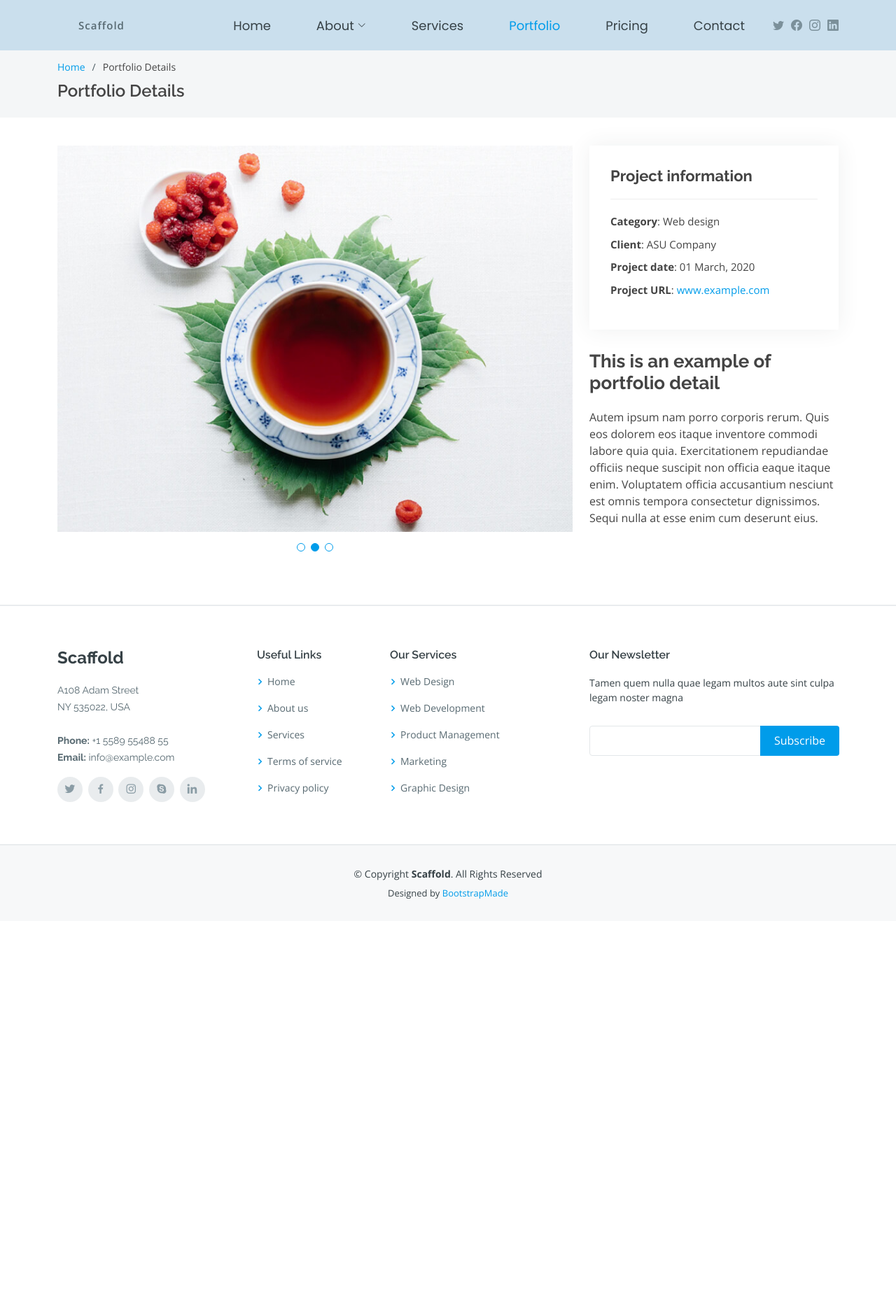
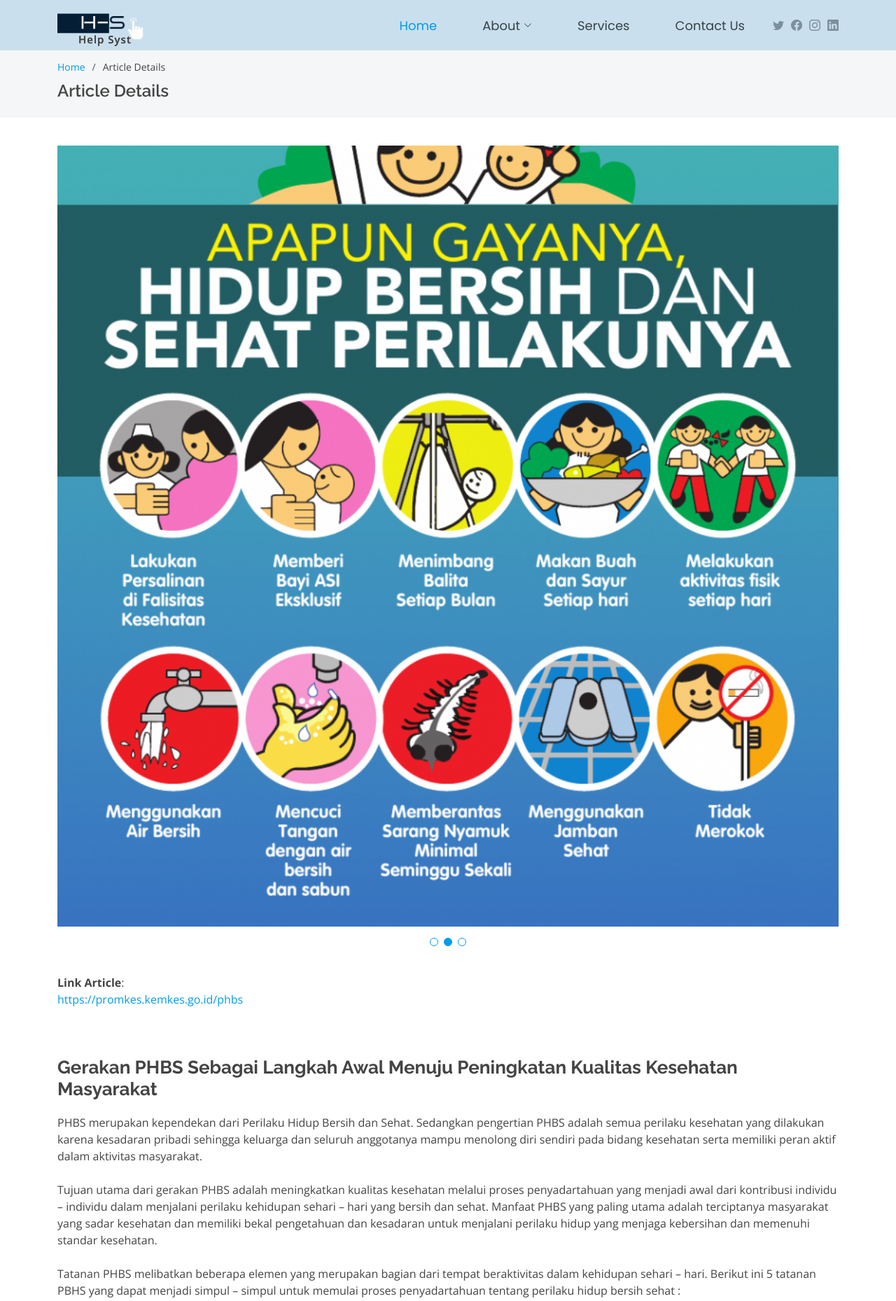
Before and after one commit to Smansarum22/HelpSyst_App, a plain HTML site: page portfolio-details.html in a window 1280 px wide. Shown: the top 1859 px of the page at 70% size. Before the commit the page ends 1316 px from the top, so only its background shows below. Drawn offline with nearby package versions, Linux system fonts and the light colour scheme.

Commit message:
add article phbs

```diff
--- a/portfolio-details.html
+++ b/portfolio-details.html
@@ -42,34 +42,24 @@
     <div class="container d-flex align-items-center">
 
       <div class="logo me-auto">
-        <h1><a href="index.html">Scaffold</a></h1>
+        <img src="assets/img/logo.png"><a href="index.html"></a><br>
+        <h1>Help Syst</h1>
+        <h1 class="help">Help Syst</h1>
         <!-- Uncomment below if you prefer to use an image logo -->
         <!-- <a href="index.html"><img src="assets/img/logo.png" alt="" class="img-fluid"></a>-->
       </div>
 
       <nav id="navbar" class="navbar order-last order-lg-0">
         <ul>
-          <li><a class="nav-link scrollto " href="#hero">Home</a></li>
+          <li><a class="nav-link scrollto active" href="#hero">Home</a></li>
           <li class="dropdown"><a href="#"><span>About</span> <i class="bi bi-chevron-down"></i></a>
             <ul>
               <li><a class="nav-link scrollto" href="#about">About Us</a></li>
               <li><a class="nav-link scrollto" href="#team">Team</a></li>
-              <li><a class="nav-link scrollto" href="#testimonials">Testimonials</a></li>
-              <li class="dropdown"><a href="#"><span>Deep Drop Down</span> <i class="bi bi-chevron-right"></i></a>
-                <ul>
-                  <li><a href="#">Deep Drop Down 1</a></li>
-                  <li><a href="#">Deep Drop Down 2</a></li>
-                  <li><a href="#">Deep Drop Down 3</a></li>
-                  <li><a href="#">Deep Drop Down 4</a></li>
-                  <li><a href="#">Deep Drop Down 5</a></li>
-                </ul>
-              </li>
             </ul>
           </li>
           <li><a class="nav-link scrollto" href="#services">Services</a></li>
-          <li><a class="nav-link scrollto active" href="#portfolio">Portfolio</a></li>
-          <li><a class="nav-link scrollto" href="#pricing">Pricing</a></li>
-          <li><a class="nav-link scrollto" href="#contact">Contact</a></li>
+          <li><a class="nav-link scrollto" href="#contact">Contact Us</a></li>
         </ul>
         <i class="bi bi-list mobile-nav-toggle"></i>
       </nav><!-- .navbar -->
@@ -92,9 +82,9 @@
 
         <ol>
           <li><a href="index.html">Home</a></li>
-          <li>Portfolio Details</li>
+          <li>Article Details</li>
         </ol>
-        <h2>Portfolio Details</h2>
+        <h2>Article Details</h2>
 
       </div>
     </section><!-- End Breadcrumbs -->
@@ -105,46 +95,44 @@
 
         <div class="row gy-4">
 
-          <div class="col-lg-8">
+          <div class="">
             <div class="portfolio-details-slider swiper-container">
               <div class="swiper-wrapper align-items-center">
 
                 <div class="swiper-slide">
-                  <img src="assets/img/portfolio/portfolio-1.jpg" alt="">
+                  <img src="assets/img/article/phbs1.jpeg" alt="">
                 </div>
 
                 <div class="swiper-slide">
-                  <img src="assets/img/portfolio/portfolio-2.jpg" alt="">
+                  <img src="assets/img/article/phbs2.png" alt="">
                 </div>
 
                 <div class="swiper-slide">
-                  <img src="assets/img/portfolio/portfolio-3.jpg" alt="">
+                  <img src="assets/img/article/phbs3.jpeg" alt="">
                 </div>
 
               </div>
               <div class="swiper-pagination"></div>
             </div>
           </div>
-
           <div class="col-lg-4">
-            <div class="portfolio-info">
-              <h3>Project information</h3>
+                <p><strong>Link Article</strong>: <a href="#">https://promkes.kemkes.go.id/phbs</a></p>
+            </div>
+            <div class="portfolio-description">
+              <h2>Gerakan PHBS Sebagai Langkah Awal Menuju Peningkatan Kualitas Kesehatan Masyarakat</h2>
+              <p>
+                PHBS merupakan kependekan dari Perilaku Hidup Bersih dan Sehat. Sedangkan pengertian PHBS adalah semua perilaku kesehatan yang dilakukan karena kesadaran pribadi sehingga keluarga dan seluruh anggotanya mampu menolong diri sendiri pada bidang kesehatan serta memiliki peran aktif dalam aktivitas masyarakat. <br> <br> Tujuan utama dari gerakan PHBS adalah meningkatkan kualitas kesehatan melalui proses penyadartahuan yang menjadi awal dari kontribusi individu – individu dalam menjalani perilaku kehidupan sehari – hari yang bersih dan sehat. Manfaat PHBS yang paling utama adalah terciptanya masyarakat yang sadar kesehatan dan memiliki bekal pengetahuan dan kesadaran untuk menjalani perilaku hidup yang menjaga kebersihan dan memenuhi standar kesehatan.
+              <br> <br> Tatanan PHBS melibatkan beberapa elemen yang merupakan bagian dari tempat beraktivitas dalam kehidupan sehari – hari. Berikut ini 5 tatanan PBHS yang dapat menjadi simpul – simpul untuk memulai proses penyadartahuan tentang perilaku hidup bersih sehat :
+              </p>
               <ul>
-                <li><strong>Category</strong>: Web design</li>
-                <li><strong>Client</strong>: ASU Company</li>
-                <li><strong>Project date</strong>: 01 March, 2020</li>
-                <li><strong>Project URL</strong>: <a href="#">www.example.com</a></li>
+                <li>phbs di rumah tangga</li>
+                <li>phbs di sekolah</li>
+                <li>phbs di tempat kerja</li>
+                <li>phbs di sarana kesehata</li>
+                <li>phbs di tempat umum</li>
               </ul>
             </div>
-            <div class="portfolio-description">
-              <h2>This is an example of portfolio detail</h2>
-              <p>
-                Autem ipsum nam porro corporis rerum. Quis eos dolorem eos itaque inventore commodi labore quia quia. Exercitationem repudiandae officiis neque suscipit non officia eaque itaque enim. Voluptatem officia accusantium nesciunt est omnis tempora consectetur dignissimos. Sequi nulla at esse enim cum deserunt eius.
-              </p>
-            </div>
           </div>
-
-        </div>
 
       </div>
     </section><!-- End Portfolio Details Section -->
@@ -159,12 +147,12 @@
 
           <div class="col-lg-3 col-md-6">
             <div class="footer-info">
-              <h3>Scaffold</h3>
+              <h3>Help Syst</h3>
               <p>
-                A108 Adam Street <br>
-                NY 535022, USA<br><br>
-                <strong>Phone:</strong> +1 5589 55488 55<br>
-                <strong>Email:</strong> info@example.com<br>
+                Jalan Poros Malino Km. 6, Bontomarannu. Gowa, Sulawesi Selatan. 92171 <br>
+                <br>
+                <strong>Phone:</strong> +6289 535 971 0106<br>
+                <strong>Email:</strong> helpsyst.ai@gmail.com<br>
               </p>
               <div class="social-links mt-3">
                 <a href="#" class="twitter"><i class="bx bxl-twitter"></i></a>
@@ -213,14 +201,7 @@
 
     <div class="container">
       <div class="copyright">
-        &copy; Copyright <strong><span>Scaffold</span></strong>. All Rights Reserved
-      </div>
-      <div class="credits">
-        <!-- All the links in the footer should remain intact. -->
-        <!-- You can delete the links only if you purchased the pro version. -->
-        <!-- Licensing information: https://bootstrapmade.com/license/ -->
-        <!-- Purchase the pro version with working PHP/AJAX contact form: https://bootstrapmade.com/scaffold-bootstrap-metro-style-template/ -->
-        Designed by <a href="https://bootstrapmade.com/">BootstrapMade</a>
+        &copy; <strong><span>Help Syst</span></strong>
       </div>
     </div>
   </footer><!-- End Footer -->
```
Also changed, not shown: index.html (+2 -19 lines), assets/img/article/phbs.jpg (added), assets/img/article/phbs1.jpeg (added), assets/img/article/phbs2.png (added), assets/img/article/phbs3.jpeg (added), assets/img/article/portfolio-1.jpg (renamed from assets/img/portfolio/portfolio-1.jpg), assets/img/article/portfolio-2.jpg (renamed from assets/img/portfolio/portfolio-2.jpg), assets/img/article/portfolio-3.jpg (renamed from assets/img/portfolio/portfolio-3.jpg), assets/img/article/portfolio-4.jpg (renamed from assets/img/portfolio/portfolio-4.jpg), assets/img/article/portfolio-5.jpg (renamed from assets/img/portfolio/portfolio-5.jpg), assets/img/article/portfolio-6.jpg (renamed from assets/img/portfolio/portfolio-6.jpg), assets/img/article/portfolio-7.jpg (renamed from assets/img/portfolio/portfolio-7.jpg), assets/img/article/portfolio-8.jpg (renamed from assets/img/portfolio/portfolio-8.jpg), assets/img/article/portfolio-9.jpg (renamed from assets/img/portfolio/portfolio-9.jpg).
